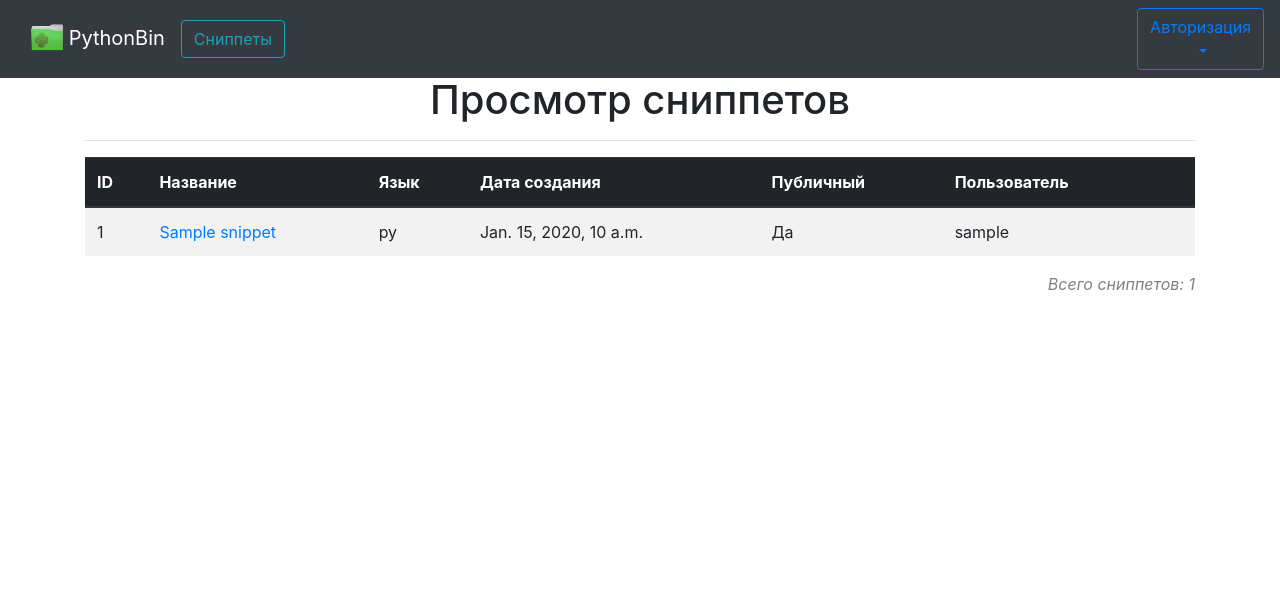
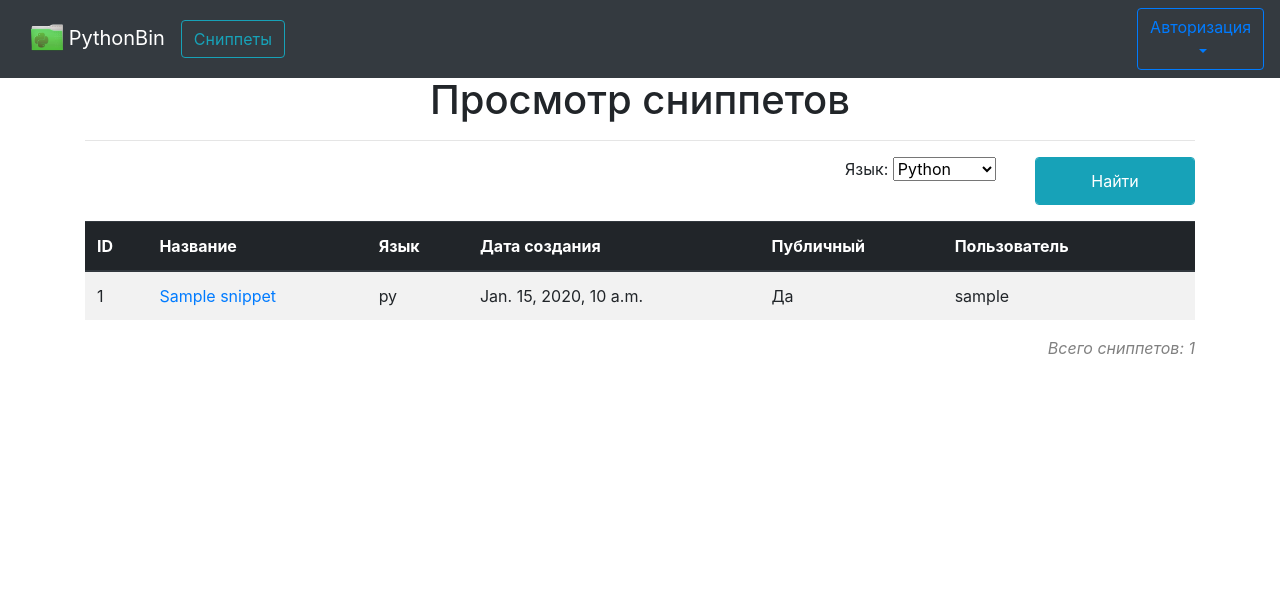
Before and after one commit to a-k-alehin/DjangoSnippets, a Django app: page /snippets/list in a window 1280 px wide. Shown: the top 600 px of the page. Run offline with Django 3.2, Linux system fonts and the light colour scheme; tables that the repository leaves empty hold one stand-in row (values such as "Sample post"); parts of the project's set-up code (start-up, migrations or seed data) failed here and were passed over; some libraries are stand-ins or nearby versions.

Commit message:
Фильтр по lang

```diff
--- a/MainApp/views.py
+++ b/MainApp/views.py
@@ -69,6 +69,10 @@ def snippets_page_(request, my):
         snippets=Snippet.objects.filter(Q(is_public=True) | Q(user=request.user))
     else:
         snippets=Snippet.objects.filter(is_public=True)
+    lang=request.GET.get("lang")
+    if lang:
+        snippets=snippets.filter(lang=lang)
+    snippets=snippets.order_by("name")
     context = {"snippets": snippets, 'pagename': pagename, 'count': snippets.count()}
     return render(request, 'pages/view_snippets.html', context)
 
--- a/templates/pages/view_snippets.html
+++ b/templates/pages/view_snippets.html
@@ -7,6 +7,27 @@
             <div class="col text-center">
                 <h1>{{ pagename }}</h1>
                 <hr>
+            </div>
+        </div>
+
+        <div class="row">
+            <div class="col">
+                <form action='' method="get">
+                    <div class="form-group row">
+
+                        <div class="offset-sm-8 col-sm-2">
+                            <label for="lang_id">Язык:</label>
+                            <select name="lang" id="lang_id">
+                                <option {% if lang == 'py'  %} selected {% endif %} value="py">Python</option>
+                                <option {% if lang == 'js'  %} selected {% endif %} value="js">JavaScript</option>
+                                <option {% if lang == 'cpp' %} selected {% endif %} value="cpp">C++</option>
+                            </select>
+                        </div>
+                        <div class="col-sm-2">
+                            <input type="submit" class="form-control form-control-lg btn btn-info" value="Найти">
+                        </div>
+                    </div>
+                </form>
             </div>
         </div>
 
```
